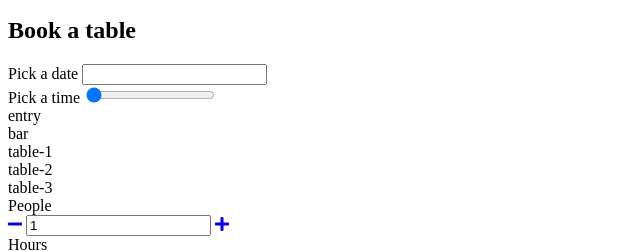
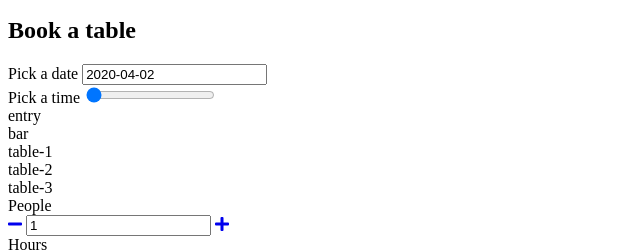
Before and after one commit to michalb93/pizza-project, a website with bundled scripts: page src/index.html in a window 1280 px wide. Shown: the part 273-524 px from the top of the page, 0-640 px from the left. Built offline with nearby package versions, Linux system fonts and the light colour scheme; files whose address does not match are found by name.

Commit message:
Add flatpickr (date)

```diff
--- a/package.json
+++ b/package.json
@@ -21,8 +21,8 @@
         "build-dev": "npm-run-all build-dev:sass build:autoprefixer",
         "build-dev:sass": "node-sass --output-style expanded --source-map true -o dist/css src/sass",
         "server": "json-server --port 3131 --no-cors --delay 250 --watch dist/db/app.json",
-"watch": "npm-run-all build build-dev -p watch:* server",
-"watch:browsersync": "browser-sync start --server dist --files \"dist/**/*\" --ignore \"dist/db/**/*\"",
+        "watch": "npm-run-all build build-dev -p watch:* server",
+        "watch:browsersync": "browser-sync start --server dist --files \"dist/**/*\" --ignore \"dist/db/**/*\"",
         "watch:sassprefixer": "onchange \"src/sass/**/*.scss\" -- npm run build-dev",
         "watch:copy": "onchange -e \"**/sass/**/*\" -e \"**/.gitkeep\" \"src/**/*\" -- copyfiles -a -u 1 {{changed}} dist"
     },
@@ -30,6 +30,7 @@
     "author": "",
     "license": "ISC",
     "dependencies": {
+        "flatpickr": "^4.6.3",
         "json-server": "^0.16.1"
     },
     "devDependencies": {
--- a/src/index.html
+++ b/src/index.html
@@ -8,6 +8,7 @@
   <link href="https://fonts.googleapis.com/css?family=Lato:400,300i,700%7COswald:300,500,700&amp;subset=latin-ext" rel="stylesheet">
   <link href="https://use.fontawesome.com/releases/v5.7.2/css/all.css" rel="stylesheet">
   <link rel="stylesheet" href="css/style.css">
+  <link rel="stylesheet" href="https://cdn.jsdelivr.net/npm/flatpickr/dist/flatpickr.min.css">
 </head>
 <body>
 
@@ -240,7 +241,7 @@
 
     </article> <!-- .product -->
   </script>
-
+  <script src="https://cdn.jsdelivr.net/npm/flatpickr"></script>
   <script src="https://cdnjs.cloudflare.com/ajax/libs/handlebars.js/4.1.0/handlebars.min.js"></script>
   <script src="js/app.js" type="module"></script>
 </body>
--- a/src/js/app.js
+++ b/src/js/app.js
@@ -29,14 +29,14 @@ const app = {
         return rawResponse.json();
       })
       .then(function(parsedResponse){
-        console.log('parsedResponse', parsedResponse);
+        //console.log('parsedResponse', parsedResponse);
         /*save parsedResponse as thisApp.data.products */
         thisApp.data.products = parsedResponse;
         /*execute initMenu method */
         thisApp.initMenu();
       });
 
-    console.log('thisApp.data', JSON.stringify(thisApp.data));
+    //console.log('thisApp.data', JSON.stringify(thisApp.data));
 
   },
 
--- a/src/js/components/booking.js
+++ b/src/js/components/booking.js
@@ -1,5 +1,6 @@
-import {select,templates} from '../settings.js';
-import{AmountWidget} from './amountwidget.js';
+import { select, templates } from '../settings.js';
+import { AmountWidget } from './amountwidget.js';
+import { DatePicker} from './datepicker.js';
 
 export class Booking{
   constructor(bookingWidget){
@@ -7,20 +8,20 @@ export class Booking{
     thisBooking.render(bookingWidget);
     thisBooking.initWidgets();
   }
-
   render(element){
     const thisBooking = this;
     const generatedHTML = templates.bookingWidget();
     thisBooking.dom = {};
     thisBooking.dom.wrapper = element;
     thisBooking.dom.wrapper.innerHTML = generatedHTML;
-		thisBooking.dom.peopleAmount = document.querySelector(select.booking.peopleAmount);
-        thisBooking.dom.hoursAmount = document.querySelector(select.booking.hoursAmount);
+    thisBooking.dom.peopleAmount = thisBooking.dom.wrapper.querySelector(select.booking.peopleAmount);
+    thisBooking.dom.hoursAmount = thisBooking.dom.wrapper.querySelector(select.booking.hoursAmount);
+    thisBooking.dom.datePicker = thisBooking.dom.wrapper.querySelector(select.datePicker.wrapper);
   }
-
   initWidgets(){
     const thisBooking = this;
     thisBooking.peopleAmount = new AmountWidget(thisBooking.dom.peopleAmount);
     thisBooking.hoursAmount = new AmountWidget(thisBooking.dom.hoursAmount);
+    thisBooking.datePicker = new DatePicker(thisBooking.dom.datePicker);
   }
 }
--- /dev/null
+++ b/src/js/components/datepicker.js
@@ -0,0 +1,45 @@
+import { select, settings } from '../settings.js';
+import { utils } from '../utils.js';
+import { BaseWidget } from './basewidget.js';
+
+
+export class DatePicker extends BaseWidget {
+  constructor(wrapper) {
+    super(wrapper, utils.dateToStr(new Date()));
+    const thisWidget = this;
+    thisWidget.dom.input = thisWidget.dom.wrapper.querySelector(select.datePicker.input);
+    thisWidget.initPlugin();
+  }
+
+  initPlugin() {
+    const thisWidget = this;
+
+    thisWidget.minDate = new Date(thisWidget.value);
+    thisWidget.maxDate = utils.addDays(thisWidget.minDate, settings.datePicker.maxDaysInFuture);
+    flatpickr(thisWidget.dom.input, {
+      defaultDate: thisWidget.minDate,
+      minDate: thisWidget.minDate,
+      maxDate: thisWidget.maxDate,
+      locale: {
+        firstDayOfWeek: 1
+      },
+      disable: [
+        function (date) {
+          return (date.getDay() === 1);
+        }
+      ],
+      onChange: function (dateToStr) {
+        thisWidget.value = dateToStr;
+      },
+    });
+  }
+  parseValue(value) {
+    return value;
+  }
+  isValid() {
+    return true;
+  }
+  renderValue() {
+    //return null;
+  }
+}
```
Also changed, not shown: src/js/components/basewidget.js (+1 -11 lines), .eslintrc.json, 1 other file. Lines whose indentation alone changed are shown as unchanged.
